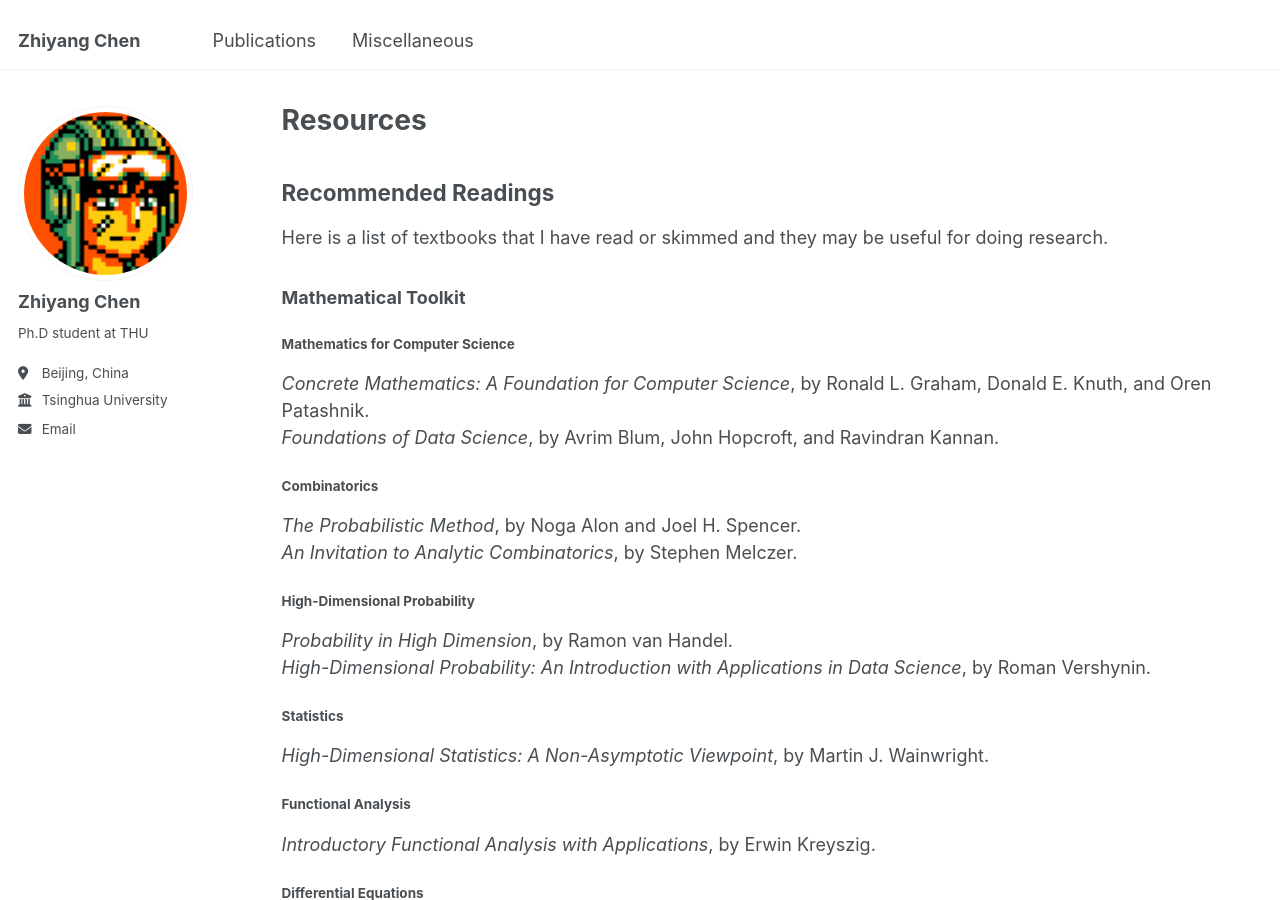
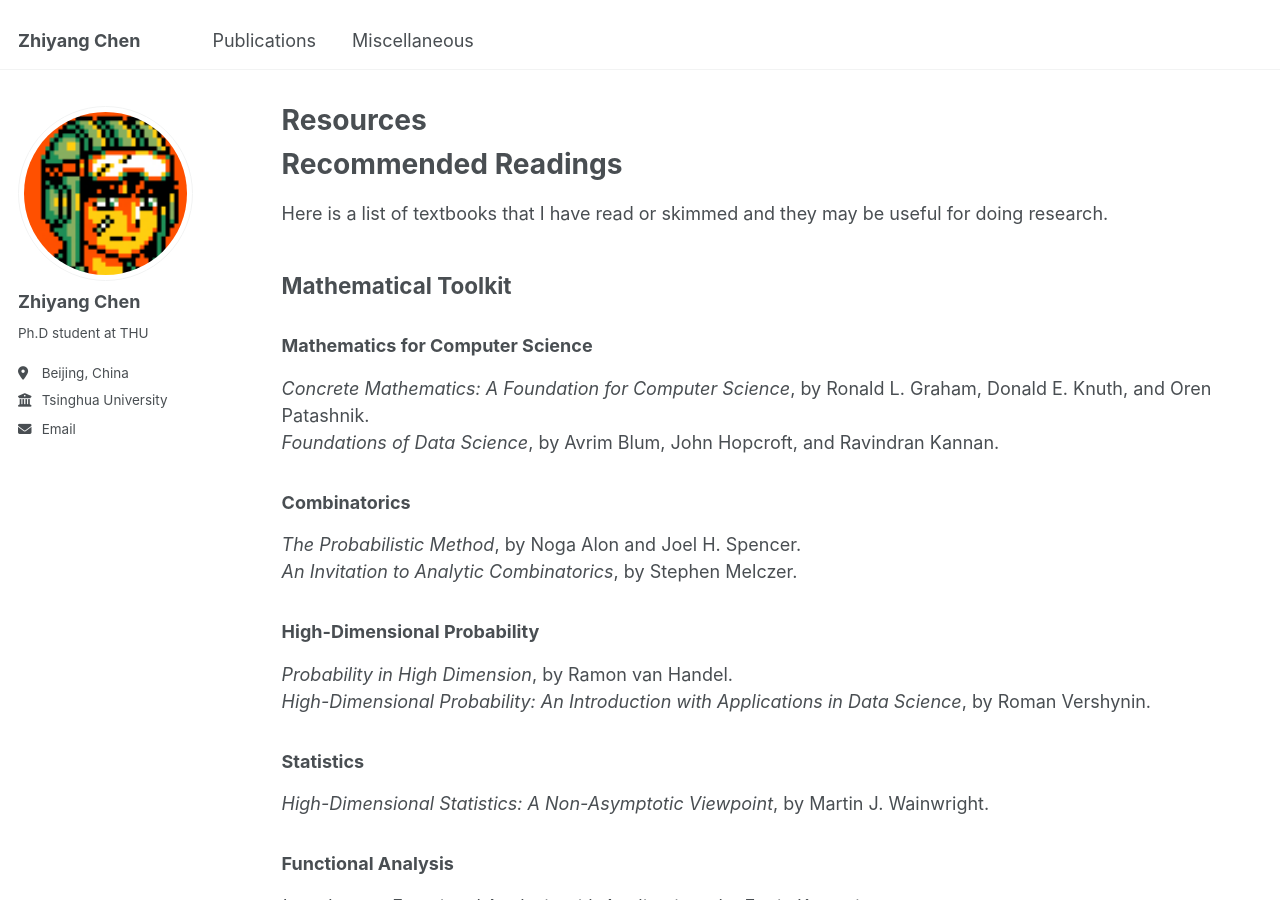
Before and after one commit to chen-zhi-yang/chen-zhi-yang.github.io, a Jekyll site: the page built from _pages/resources.md, in a window 1280 px wide and 900 px high. Built offline with Jekyll 4.4.1, drawn with Linux system fonts in a browser that asks for light colours.

```diff
--- a/_pages/resources.md
+++ b/_pages/resources.md
@@ -5,46 +5,46 @@ permalink: /resources/
 author_profile: true
 ---
 
-## Recommended Readings
+# Recommended Readings
 
 Here is a list of textbooks that I have read or skimmed and they may be useful for doing research.
 
-### Mathematical Toolkit
+## Mathematical Toolkit
 
-#### Mathematics for Computer Science
+### Mathematics for Computer Science
 
 *Concrete Mathematics: A Foundation for Computer Science*, by Ronald L. Graham, Donald E. Knuth, and Oren Patashnik.
 *Foundations of Data Science*, by Avrim Blum, John Hopcroft, and Ravindran Kannan.
 
-#### Combinatorics
+### Combinatorics
 
 *The Probabilistic Method*, by Noga Alon and Joel H. Spencer.
 *An Invitation to Analytic Combinatorics*, by Stephen Melczer.
 
-#### High-Dimensional Probability
+### High-Dimensional Probability
 
 *Probability in High Dimension*, by Ramon van Handel.
 *High-Dimensional Probability: An Introduction with Applications in Data Science*, by Roman Vershynin.
 
-#### Statistics
+### Statistics
 
 *High-Dimensional Statistics: A Non-Asymptotic Viewpoint*, by Martin J. Wainwright.
 
-#### Functional Analysis
+### Functional Analysis
 
 *Introductory Functional Analysis with Applications*, by Erwin Kreyszig.
 
-#### Differential Equations
+### Differential Equations
 
 *Differential Equations, Dynamical Systems, and an Introduction to Chaos*, by Morris Hirsch, Robert L. Devaney, and Stephen Smale.
 
-#### Analysis of Boolean Functions
+### Analysis of Boolean Functions
 
 *Analysis of Boolean Functions*, by Ryan O'Donnell.
 
-### Algorithms and Complexity
+## Algorithms and Complexity
 
-#### Algorithm Design and Analysis
+### Algorithm Design and Analysis
 
 *The Design of Approximation Algorithms*, by David P. Williamson and David Shmoys.
 *Randomized Algorithms*, by Rajeev Motwani and Prabhakar Raghavan.
@@ -54,34 +54,34 @@ Here is a list of textbooks that I have read or skimmed and they may be useful f
 *Parallel and Distributed Computation: Numerical Methods*, by Dimitri P. Bertsekas and John N. Tsitsiklis.
 *Beyond the Worst-Case Analysis of Algorithms*, by Tim Roughgarden.
 
-#### Optimization
+### Optimization
 
 *Introduction to Linear Optimization*, by Dimitris Bertsimas and John N. Tsitsiklis.
 *Convex Optimization*, by Stephen Boyd and Lieven Vandenberghe.
 *Convex Optimization: Algorithms and Complexity*, by Sébastien Bubeck.
 *Integer Programming*, by Michele Conforti, Gérard Cornuéjols, and Giacomo Zambelli.
 
-#### Heuristic Algorithms
+### Heuristic Algorithms
 
 *Heuristic Search: Theory and Applications*, by Stefan Edelkamp and Stefan Schroedl.
 *Handbook of Satisfiability*, by Armin Biere, Marijn Heule, Hans van Maaren, and Toby Walsh.
 
-#### Computational Complexity
+### Computational Complexity
 
 *Computational Complexity: A Modern Approach*, by Sanjeev Arora and Boaz Barak.
 *Mathematics and Computation*, by Avi Wigderson.
 *Communication Complexity (for Algorithm Designers)*, by Tim Roughgarden.
 
-### Machine Learning
+## Machine Learning
 
-#### Learning Theory
+### Learning Theory
 
 *Foundations of Machine Learning*, by Mehryar Mohri, Afshin Rostamizadeh, and Ameet Talwalkar.
 *Understanding Machine Learning: From Theory to Algorithms*, by Shai Shalev-Shwartz and Shai Ben-David.
 *User-Friendly Introduction to PAC-Bayes Bounds*, by Pierre Alquier.
 *Bandit Algorithms*, by Tor Lattimore and Csaba Szepesvari.
 
-#### Reinforcement Learning
+### Reinforcement Learning
 
 *Neuro-Dynamic Programming*, by Dimitri P. Bertsekas and John N. Tsitsiklis.
 *Reinforcement Learning and Optimal Control*, by Dimitri P. Bertsekas.
```
